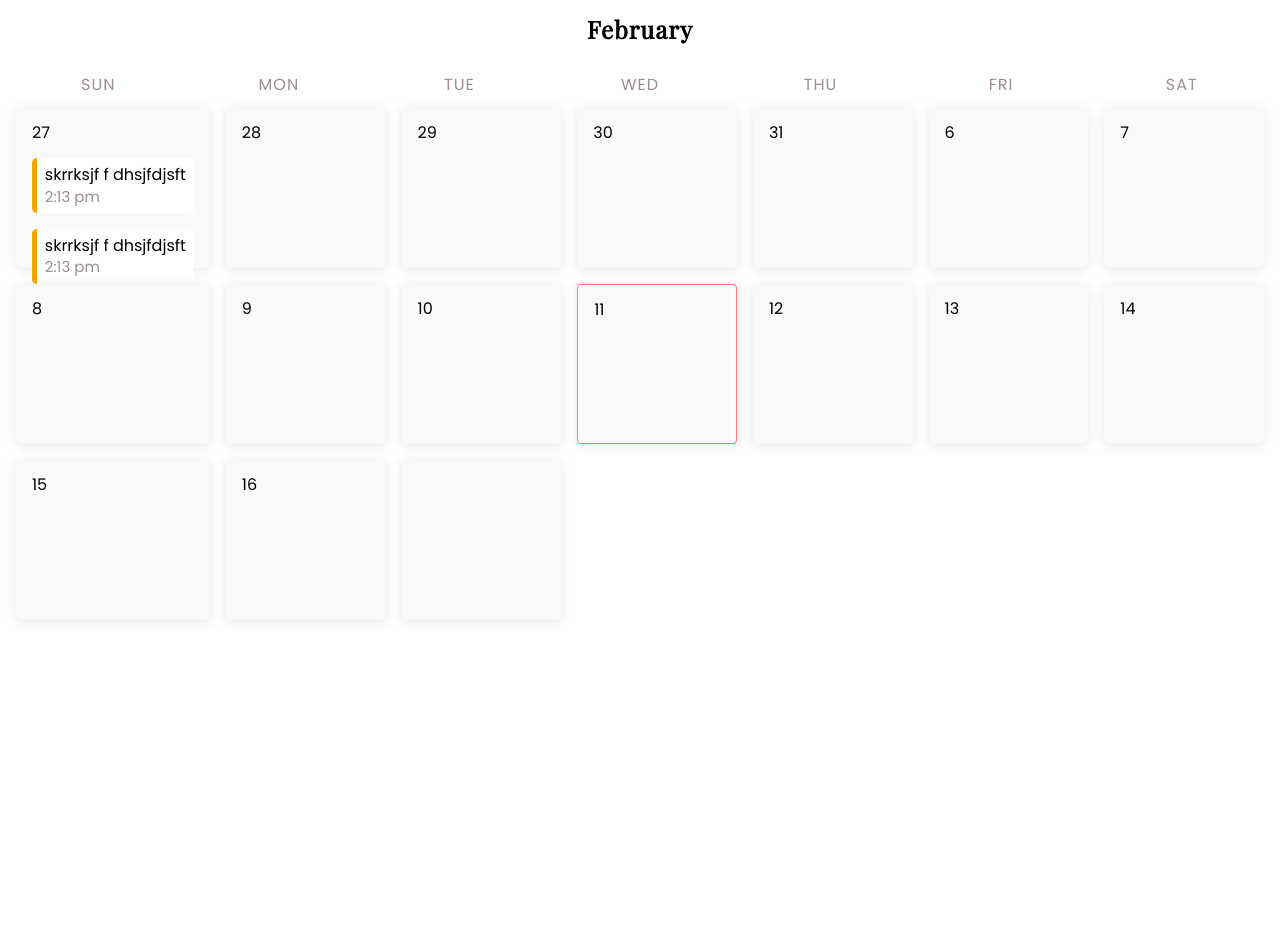
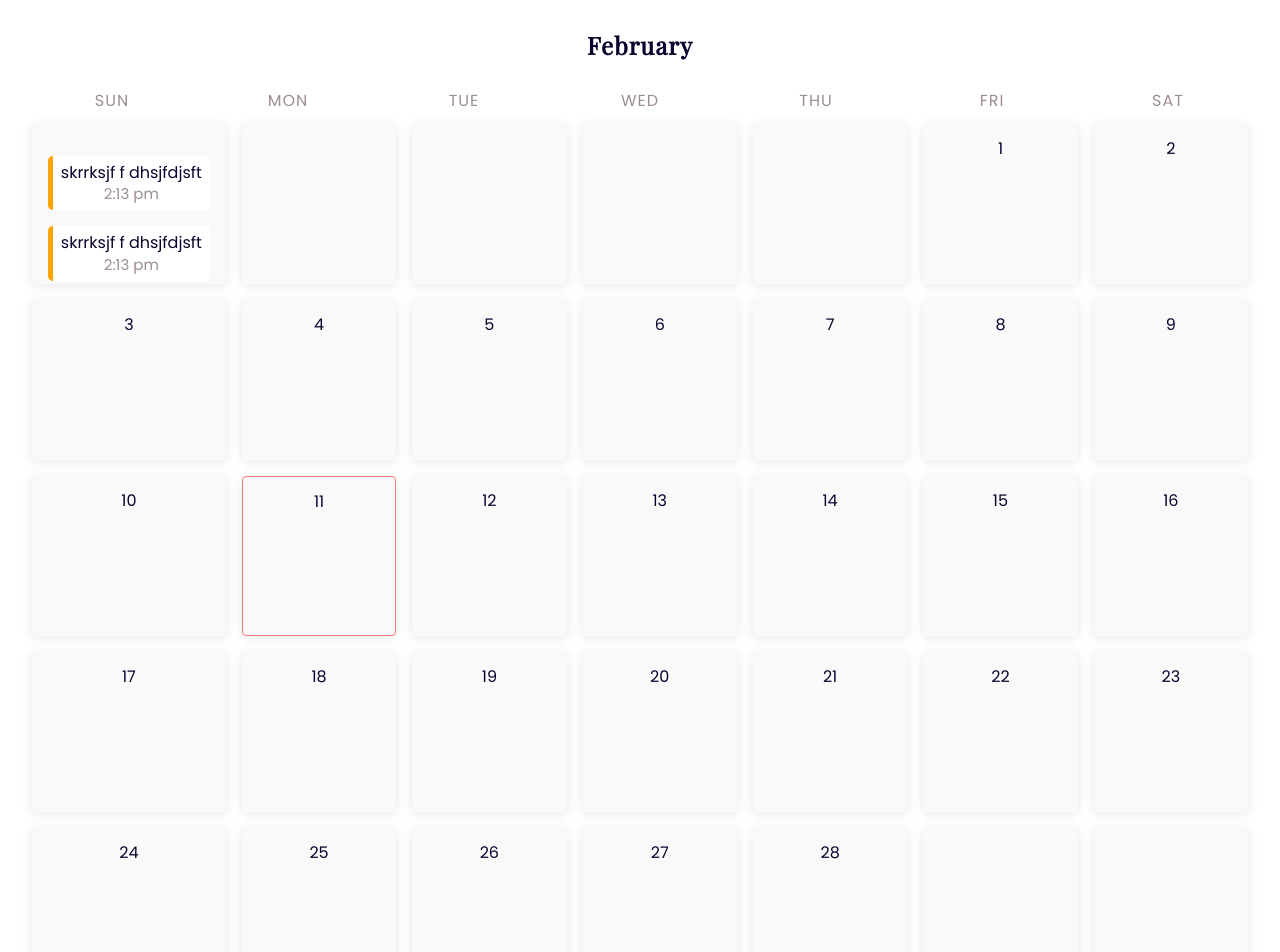
Before and after one commit to kelvinoshea/calendar, a React (Create React App) app: page / in a window 1280 px wide. Shown: the top 952 px of the page. Before the commit the page ends 800 px from the top, so only its background shows below. Built offline with nearby package versions, Linux system fonts and the light colour scheme.

Commit message:
mo style changes

```diff
--- a/src/App.js
+++ b/src/App.js
@@ -7,7 +7,9 @@ import Calendar from './components/Calendar';
 class App extends Component {
   render() {
     return (
-      <Calendar/>
+      <div className="App">
+        <Calendar />
+      </div>
     );
   }
 }
--- a/src/App.scss
+++ b/src/App.scss
@@ -3,33 +3,8 @@
 .App {
   text-align: center;
   color: $deep_purple;
+  display: flex;
+  justify-content: center;
+  align-items: center;
+  padding: 1rem;
 }
-
-.App-logo {
-  animation: App-logo-spin infinite 20s linear;
-  height: 40vmin;
-}
-
-.App-header {
-  background-color: #282c34;
-  min-height: 100vh;
-  display: flex;
-  flex-direction: column;
-  align-items: center;
-  justify-content: center;
-  font-size: calc(10px + 2vmin);
-  color: white;
-}
-
-.App-link {
-  color: #61dafb;
-}
-
-@keyframes App-logo-spin {
-  from {
-    transform: rotate(0deg);
-  }
-  to {
-    transform: rotate(360deg);
-  }
-}
--- a/src/components/Calendar/Calendar.module.scss
+++ b/src/components/Calendar/Calendar.module.scss
@@ -3,8 +3,10 @@
 .calendar {
   padding: 1rem;
   max-width: 1600px;
+  min-width: 1000px;
   display: flex;
   flex-direction: column;
+  height: 100%;
 }
 
 .month {
--- a/src/components/Calendar/index.jsx
+++ b/src/components/Calendar/index.jsx
@@ -43,9 +43,7 @@ export default class index extends Component {
           />
         </div>
         <div className={styles.dates}>
-          <Day
-            dayNumber='27'
-          >
+          <Day>
             <Reminder
               name="skrrksjf  f dhsjfdjsft"
               time='2:13 pm'
@@ -55,17 +53,24 @@ export default class index extends Component {
               time='2:13 pm'
             />
           </Day>
+          <Day/>
+          <Day/>
+          <Day/>
+          <Day/>
           <Day
-            dayNumber='28'
+            dayNumber='1'
           />
           <Day
-            dayNumber='29'
+            dayNumber='2'
           />
           <Day
-            dayNumber='30'
+            dayNumber='3'
           />
           <Day
-            dayNumber='31'
+            dayNumber='4'
+          />
+          <Day
+            dayNumber='5'
           />
           <Day
             dayNumber='6'
@@ -101,8 +106,43 @@ export default class index extends Component {
             dayNumber='16'
           />
           <Day
-            dayNumber=''
+            dayNumber='17'
           />
+          <Day
+            dayNumber='18'
+          />
+          <Day
+            dayNumber='19'
+          />
+          <Day
+            dayNumber='20'
+          />
+          <Day
+            dayNumber='21'
+          />
+          <Day
+            dayNumber='22'
+          />
+          <Day
+            dayNumber='23'
+          />
+          <Day
+            dayNumber='24'
+          />
+          <Day
+            dayNumber='25'
+          />
+          <Day
+            dayNumber='26'
+          />
+          <Day
+            dayNumber='27'
+          />
+          <Day
+            dayNumber='28'
+          />
+          <Day/>
+          <Day/>
         </div>
       </div>
     )
--- a/src/components/Day/Day.module.scss
+++ b/src/components/Day/Day.module.scss
@@ -10,9 +10,9 @@
   border-radius: 0.25rem;
   box-shadow: 0 0.1rem 0.75rem #0b032d1a;
   transition: 0.2s transform;
-  cursor: pointer;
 
-  &:hover {
+  &:hover:not(.differentMonth) {
+    cursor: pointer;
     transform: translateY(-10px) scale(1.05);
     box-shadow: 0 0.2rem 1.5rem #0b032d2a;
   }
--- a/src/components/Day/index.jsx
+++ b/src/components/Day/index.jsx
@@ -10,6 +10,7 @@ export default class Day extends Component {
 
   state = {
     currentDay: false,
+    differentMonth: false,
     currentDayNumber: new Date(),
   }
 
@@ -19,13 +20,18 @@ export default class Day extends Component {
     if (this.props.dayNumber === dateNumber) {
       this.setState({ currentDay: true })
     }
+
+    if (!this.props.dayNumber) {
+      this.setState({ differentMonth: true })
+    }
   }
 
   render() {
     return (
       <div className={cn(
         styles.day,
-        this.state.currentDay ? styles.currentDay : null
+        this.state.currentDay ? styles.currentDay : null,
+        this.state.differentMonth ? styles.differentMonth : null,
       )}>
         <p>{this.props.dayNumber}</p>
         <div className={styles.reminderContainer}>
```
